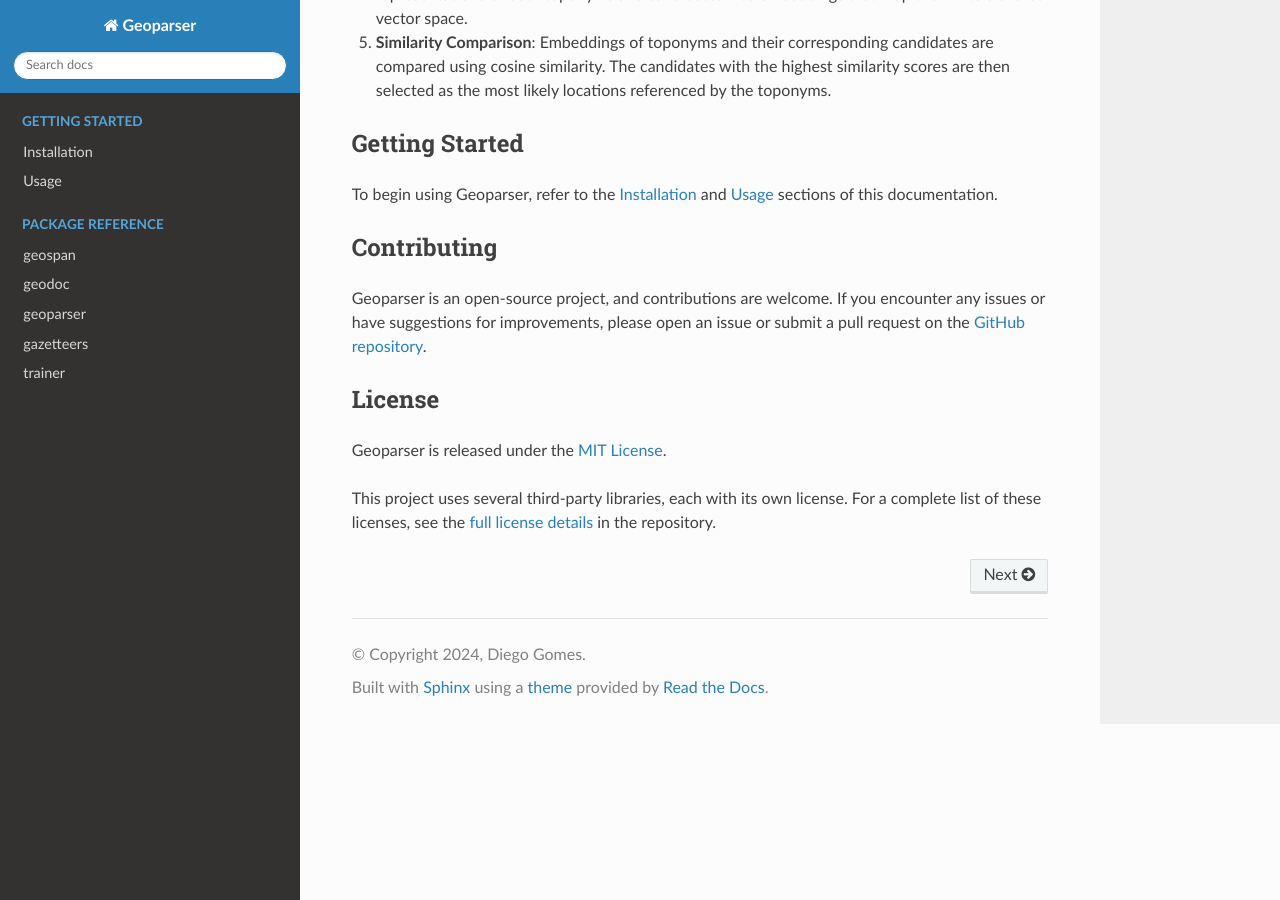
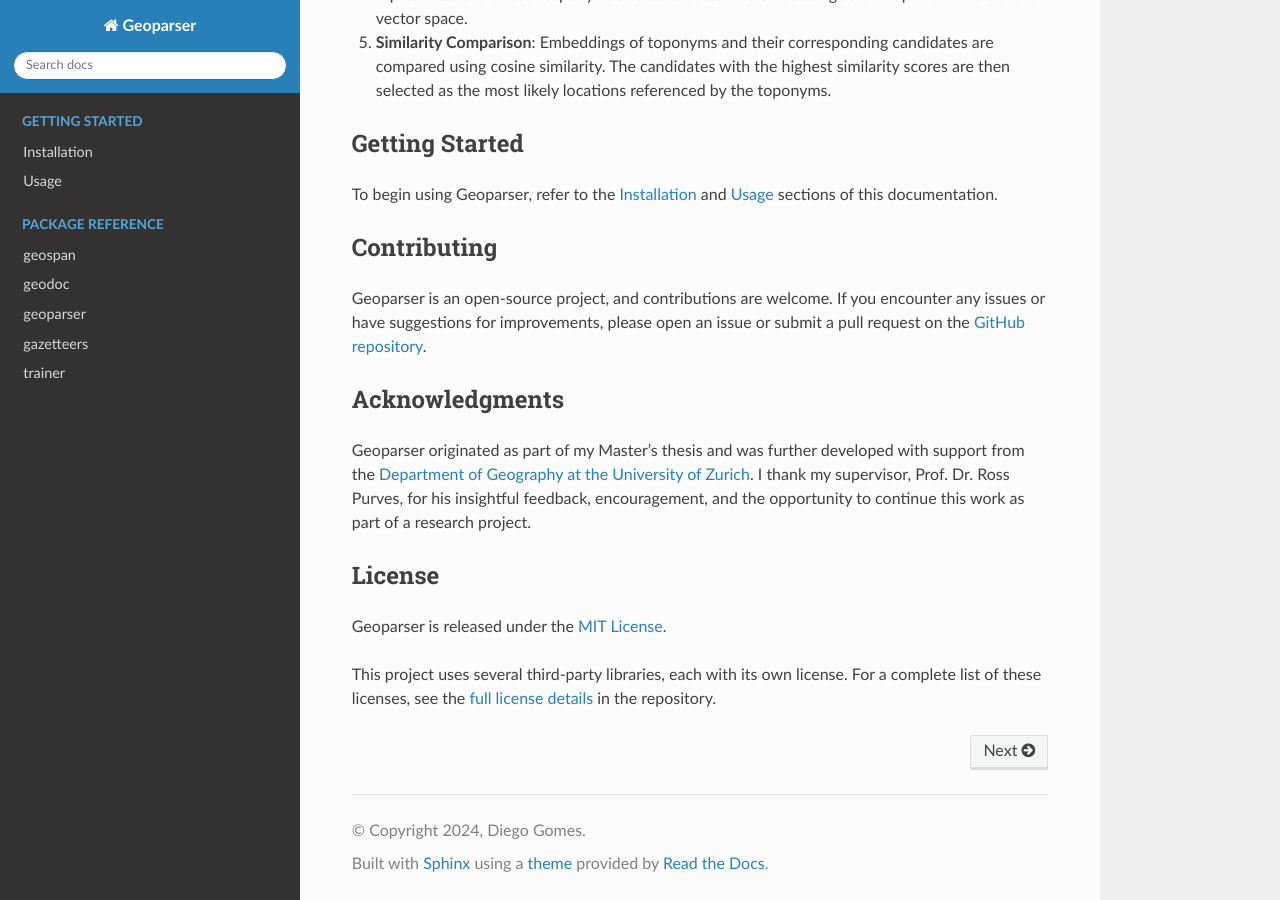
Before and after one commit to dguzh/geoparser, a Sphinx documentation site: the page built from docs/index.rst, in a window 1280 px wide and 900 px high, scrolled down 1014 px. Built offline with Sphinx 7.4.7 and the Read the Docs theme 3.1.0, drawn with Linux system fonts in a browser that asks for light colours.

Commit message:
add acknowledgments section to documentation

```diff
--- a/docs/index.rst
+++ b/docs/index.rst
@@ -41,6 +41,11 @@
 
 Geoparser is an open-source project, and contributions are welcome. If you encounter any issues or have suggestions for improvements, please open an issue or submit a pull request on the `GitHub repository <https://github.com/dguzh/geoparser>`_.
 
+Acknowledgments
+---------------
+
+Geoparser originated as part of my Master's thesis and was further developed with support from the `Department of Geography at the University of Zurich <https://www.geo.uzh.ch/>`_. I thank my supervisor, Prof. Dr. Ross Purves, for his insightful feedback, encouragement, and the opportunity to continue this work as part of a research project.
+
 License
 -------
 
```
